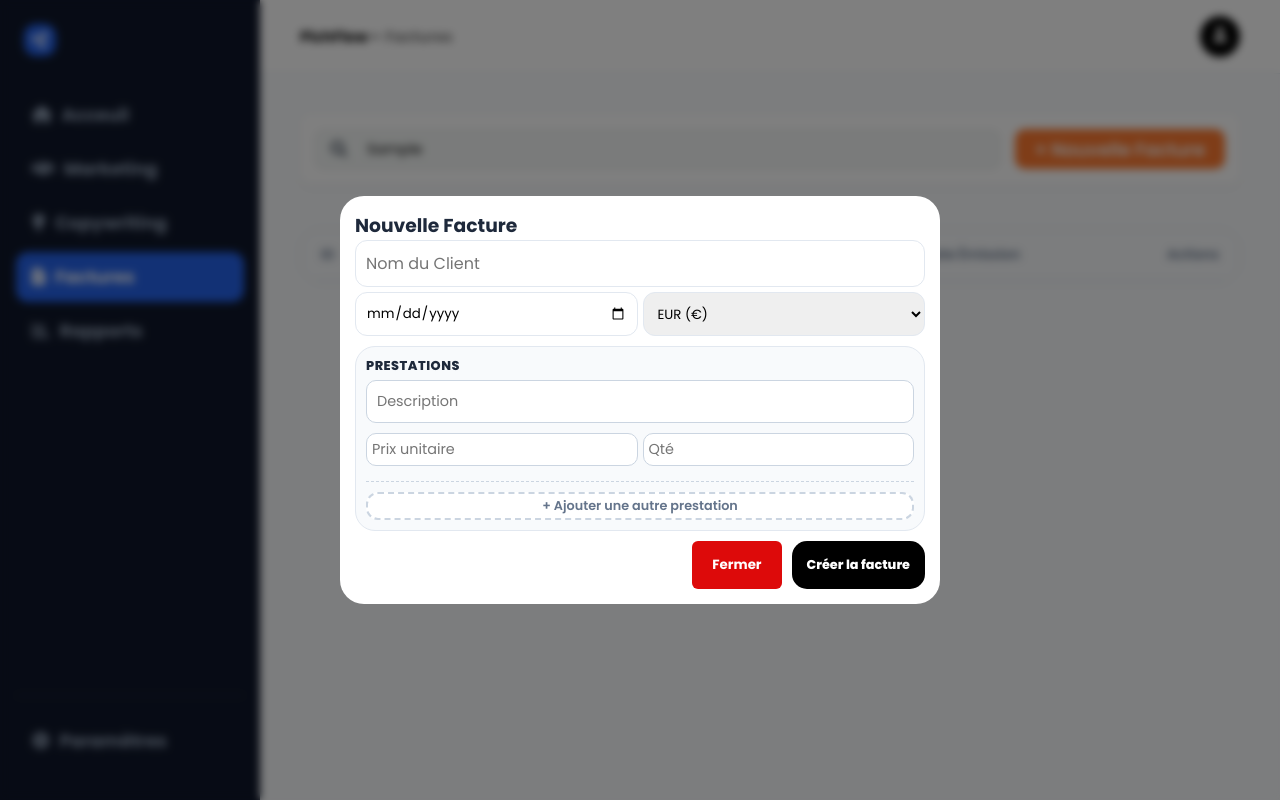
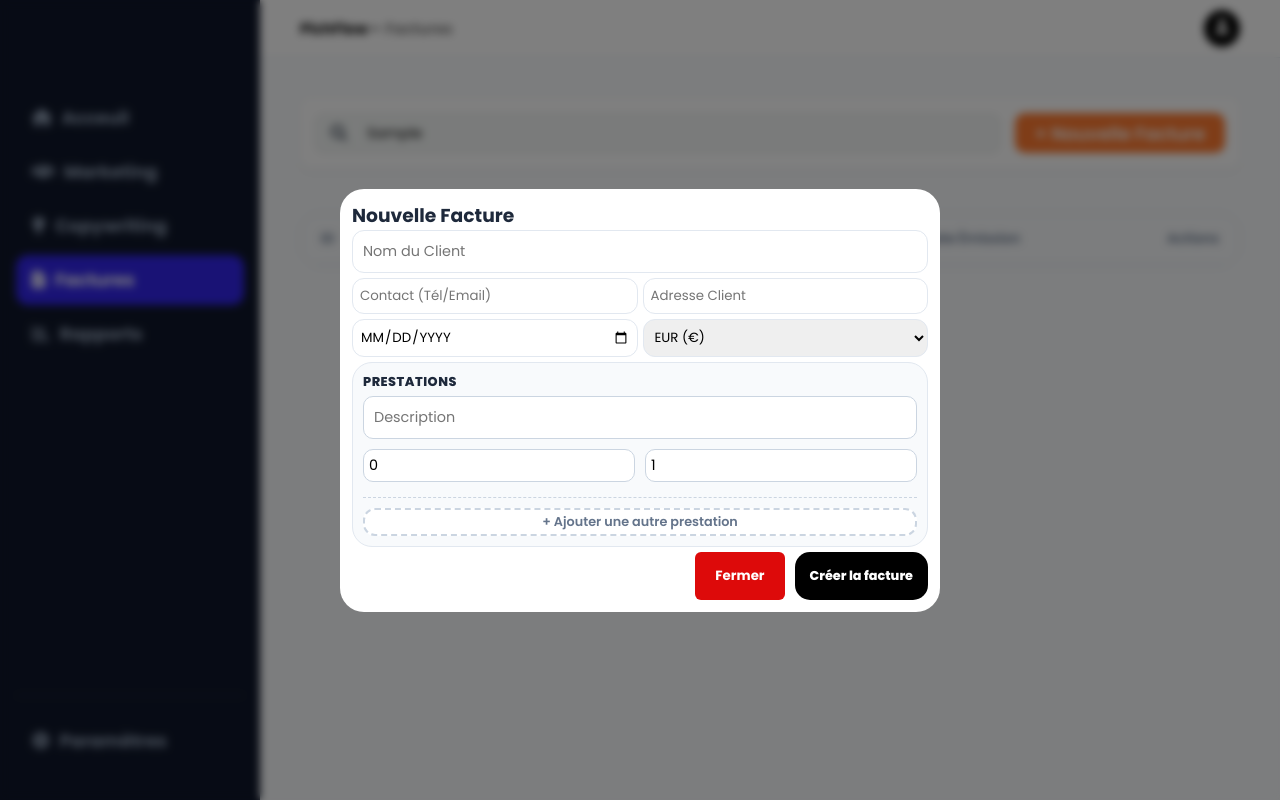
Before and after one commit to kyad-lang-lux/pichflow, a Next.js app: page /factures in a window 1280 px wide. Both pictures are taken after typing "Sample" into the empty fields and a click on the button "+ Nouvelle Facture". Built offline with nearby package versions, Linux system fonts and the light colour scheme.

Commit message:
mise à jour

```diff
--- a/src/app/(dashboard)/dashboard/page.tsx
+++ b/src/app/(dashboard)/dashboard/page.tsx
@@ -35,7 +35,7 @@
 
   return (
     <div className="dashboard-home">
-        <h3 className="welcome"> Bienvenu(e) dans votre tableau de bord <span>... </span> </h3> <br />
+        <h3 className="welcome"> Bienvenu(e) dans votre tableau de bord <span>... </span> </h3>
       <div className="tools-grid">
         {tools.map((tool, index) => (
           <div key={index} className="tool-card">
--- a/src/app/(dashboard)/factures/page.tsx
+++ b/src/app/(dashboard)/factures/page.tsx
@@ -10,6 +10,8 @@
 interface Facture {
   id: string;
   client: string;
+  clientContact: string;
+  clientAdresse: string;
   prestations: Prestation[];
   devise: string;
   date: string;
@@ -21,9 +23,11 @@
     {
       id: 'INV-2026-034',
       client: 'Client ABC',
+      clientContact: '+229 00 00 00 00',
+      clientAdresse: 'Cotonou, Bénin',
       prestations: [{ description: 'Développement Site', prixUnitaire: 1250, quantite: 1 }],
       devise: '€',
-      date: '15 Jan 2026',
+      date: '15/01/2026',
       echeance: '2026-01-30'
     },
   ]);
@@ -32,6 +36,8 @@
   const [isModalOpen, setIsModalOpen] = useState(false);
   const [formData, setFormData] = useState({
     client: '',
+    clientContact: '',
+    clientAdresse: '',
     echeance: '',
     devise: '€',
     prestations: [{ description: '', prixUnitaire: 0, quantite: 1 }] as Prestation[]
@@ -67,77 +73,77 @@
     const sender = savedInfo ? JSON.parse(savedInfo) : { nomService: 'PichFlow Service', adresse: 'Adresse Pro', contact: 'Contact' };
 
     const totalHT = calculateTotal(item.prestations);
-    const tva = totalHT * 0.05;
-    const totalTTC = totalHT + tva;
 
     const container = document.createElement('div');
     container.style.cssText = 'position:fixed; left:-9999px; width:800px; background:white;';
     document.body.appendChild(container);
 
     container.innerHTML = `
-      <div style="padding: 50px; font-family: 'Open Sans', sans-serif; color: #000; border: 15px solid #fdf2f8; min-height: 1130px; position: relative;">
+      <div style="padding: 50px; font-family: 'Open Sans', sans-serif; color: #000; border: 15px solid #fdf2f8; min-height: 1130px; position: relative; background: #fff;">
         <div style="display: flex; justify-content: space-between; align-items: flex-start; margin-bottom: 40px;">
           <div>
-            <h2 style="font-family: 'Bodoni Moda', serif;  font-size: 23px; font-weight: bold; margin: 0;">${sender.nomService.toUpperCase()}</h2>
-            <p style="font-size: 12px; margin-top: 5px;">${sender.adresse}<br>${sender.contact}</p>
+            <h2 style="font-family: 'Bodoni Moda', serif; font-size: 26px; font-weight: bold; margin: 0; color: #000;">${sender.nomService.toUpperCase()}</h2>
+            <p style="font-size: 12px; margin-top: 5px; color: #444; line-height: 1.4;">${sender.adresse}<br>${sender.contact}</p>
           </div>
-          <h2 style=" font-family: 'Antonio', sans-serif; font-size: 40px; font-weight: 900; color: #000; margin: -10px;">FACTURE</h2>
+          <div style="text-align: right;">
+            <h2 style="font-family: 'Antonio', sans-serif; font-size: 45px; font-weight: 900; color: #000; margin: 0; line-height: 1;">FACTURE</h2>
+            <p style="font-weight: bold; margin-top: 10px;">N° : ${item.id}</p>
+          </div>
         </div>
 
-        <div style="display: flex; justify-content: space-between; border-bottom: 2px solid #000; padding-bottom: 10px; margin-bottom: 30px; font-weight: bold; font-size: 14px;">
-          <div>DATE : ${item.date} <br> ÉCHÉANCE : ${item.echeance}</div>
-          <div>FACTURE N° : ${item.id}</div>
+        <div style="display: flex; justify-content: space-between; margin-bottom: 40px; gap: 20px;">
+          <div style="flex: 1; border: 1.5px solid #000; padding: 15px; border-radius: 4px;">
+            <p style="font-size: 10px; font-weight: 900; text-transform: uppercase; margin-bottom: 8px; color: #666;">Informations :</p>
+            <p style="font-size: 13px; margin: 0;"><strong>DATE :</strong> ${item.date}</p>
+            <p style="font-size: 13px; margin: 5px 0 0 0;"><strong>ÉCHÉANCE :</strong> ${item.echeance}</p>
+          </div>
+          <div style="flex: 1; border: 1.5px solid #000; padding: 15px; border-radius: 4px; background: #fdf2f822;">
+            <p style="font-size: 10px; font-weight: 900; text-transform: uppercase; margin-bottom: 8px; color: #666;">Destinataire :</p>
+            <p style="font-size: 16px; font-weight: 800; margin: 0;">${item.client.toUpperCase()}</p>
+            <p style="font-size: 12px; margin-top: 5px; color: #444;">${item.clientContact}<br>${item.clientAdresse}</p>
+          </div>
         </div>
 
-        <div style="margin-bottom: 50px; text-align: right;">
-          <p style="font-size: 11px; font-weight: 900; text-transform: uppercase;">Destinataire :</p>
-          <p style="font-size: 16px; font-weight: bold;">${item.client}</p>
-        </div>
-
-        <table style="width: 100%; border-collapse: collapse;">
+        <table style="width: 100%; border-collapse: collapse; border: 1.2px solid #313030;">
           <thead>
-            <tr style="border-bottom: 2px solid #000;">
-              <th style="text-align: left; padding: 10px; font-size: 12px;">DESCRIPTION</th>
-              <th style="text-align: right; padding: 10px; font-size: 12px;">PRIX UNITAIRE</th>
-              <th style="text-align: right; padding: 10px; font-size: 12px;">QTÉ</th>
-              <th style="text-align: right; padding: 10px; font-size: 12px;">TOTAL</th>
+            <tr style="background: #c7dff0; color: #000;">
+              <th style="text-align: left; padding: 12px; font-size: 11px; border: 1px solid #313030;">DESCRIPTION</th>
+              <th style="text-align: right; padding: 12px; font-size: 11px; border: 1px solid #313030;">PRIX UNITAIRE</th>
+              <th style="text-align: right; padding: 12px; font-size: 11px; border: 1px solid #313030;">QTÉ</th>
+              <th style="text-align: right; padding: 12px; font-size: 11px; border: 1px solid #313030;">TOTAL</th>
             </tr>
           </thead>
           <tbody>
             ${item.prestations.map(p => `
-              <tr style="border-bottom: 1px solid #eee;">
-                <td style="padding: 15px 10px; font-weight: bold;">${p.description}</td>
-                <td style="padding: 15px 10px; text-align: right;">${p.prixUnitaire} ${item.devise}</td>
-                <td style="padding: 15px 10px; text-align: right;">${p.quantite}</td>
-                <td style="padding: 15px 10px; text-align: right; font-weight: bold;">${(p.prixUnitaire * p.quantite).toFixed(2)} ${item.devise}</td>
+              <tr>
+                <td style="padding: 12px; font-weight: bold; border: 1px solid #313030; font-size: 13px;">${p.description}</td>
+                <td style="padding: 12px; text-align: right; border: 1px solid #313030; font-size: 13px;">${p.prixUnitaire.toLocaleString()} ${item.devise}</td>
+                <td style="padding: 12px; text-align: right; border: 1px solid #313030; font-size: 13px;">${p.quantite}</td>
+                <td style="padding: 12px; text-align: right; font-weight: 800; border: 1px solid #313030; font-size: 13px;">${(p.prixUnitaire * p.quantite).toLocaleString()} ${item.devise}</td>
               </tr>
             `).join('')}
           </tbody>
         </table>
 
-        <div style="margin-left: auto; width: 300px; margin-top: 40px;">
-          <div style="display: flex; justify-content: space-between; padding: 5px 0;"><span>TOTAL HT :</span><span>${totalHT.toFixed(2)} ${item.devise}</span></div>
-          <div style="display: flex; justify-content: space-between; padding: 5px 0; color: #666;"><span>TVA (5%) :</span><span>${tva.toFixed(2)} ${item.devise}</span></div>
-          <div style="display: flex; justify-content: space-between; border-top: 2px solid #000; padding: 10px 0; font-size: 20px; font-weight: 900;">
-            <span>TOTAL TTC :</span><span>${totalTTC.toFixed(2)} ${item.devise}</span>
+        <div style="margin-left: auto; width: 280px; margin-top: 30px; border: 1.5px solid #313030;">
+          <div style="display: flex; justify-content: space-between; padding: 15px 12px; background: #313030; color: #fff;">
+            <span style="font-size: 14px; font-weight: bold;">TOTAL NET :</span>
+            <span style="font-size: 16px; font-weight: 900;">${totalHT.toLocaleString()} ${item.devise}</span>
           </div>
         </div>
 
-        <div style="position: absolute; bottom: 60px; left: 50px; width: calc(100% - 100px); text-align: center; border-top: 1px solid #eee; padding-top: 20px;">
-          <p style="font-style: italic; font-size: 14px; color: #374151;">
-            Merci pour votre confiance ! Nous restons à votre disposition pour toute question concernant cette facture.
-          </p>
+        <div style="position: absolute; bottom: 60px; left: 50px; width: calc(100% - 100px); text-align: center; border-top: 1.5px solid #000; padding-top: 20px;">
+          <p style="font-style: italic; font-size: 13px; color: #000; font-weight: 600;">Merci pour votre confiance !</p>
+          <p style="font-size: 10px; color: #666; margin-top: 10px;">Généré via PichFlow - pichflow.com</p>
         </div>
       </div>
     `;
 
     try {
-      // @ts-ignore
-      const canvas = await window.html2canvas(container, { scale: 3 });
-      const imgData = canvas.toDataURL('image/png');
-      // @ts-ignore
-      const pdf = new window.jspdf.jsPDF('p', 'mm', 'a4');
-      pdf.addImage(imgData, 'PNG', 0, 0, 210, (canvas.height * 210) / canvas.width);
+      const canvas = await (window as any).html2canvas(container, { scale: 2, useCORS: true });
+      const imgData = canvas.toDataURL('image/jpeg', 0.8);
+      const pdf = new (window as any).jspdf.jsPDF('p', 'mm', 'a4');
+      pdf.addImage(imgData, 'JPEG', 0, 0, 210, (canvas.height * 210) / canvas.width);
       pdf.save(`Facture_${item.id}.pdf`);
     } finally { document.body.removeChild(container); }
   };
@@ -153,11 +159,17 @@
 
     setFactures([newInvoice, ...factures]);
     setIsModalOpen(false);
-    setFormData({client:'', echeance:'', devise:'€', prestations:[{description:'', prixUnitaire:0, quantite:1}]});
+    setFormData({
+      client:'', clientContact:'', clientAdresse:'', echeance:'', devise:'€',
+      prestations:[{description:'', prixUnitaire:0, quantite:1}]
+    });
   };
 
   const filtered = factures.filter(f => f.client.toLowerCase().includes(searchTerm.toLowerCase()));
-
+const removePrestationLine = (index: number) => {
+  const newPrestations = formData.prestations.filter((_, i) => i !== index);
+  setFormData({ ...formData, prestations: newPrestations });
+};
   return (
     <div className="factures-container">
       {isModalOpen && (
@@ -166,13 +178,39 @@
     <h3>Nouvelle Facture</h3>
     <form onSubmit={handleSave} className="modern-form">
       <div className="form-section">
-                <input type="text" placeholder="Nom du Client" required value={formData.client} onChange={(e)=>setFormData({...formData, client: e.target.value})} className="main-input" />
+        <input
+          type="text" placeholder="Nom du Client" required
+          value={formData.client}
+          onChange={(e)=>setFormData({...formData, client: e.target.value})}
+          className="main-input"
+        />
         <div className="row">
-                  <input type="date" required onChange={(e)=>setFormData({...formData, echeance: e.target.value})} />
+           <input style={{width: '100%'}}
+            type="text" placeholder="Contact (Tél/Email)" required
+            value={formData.clientContact}
+            onChange={(e)=>setFormData({...formData, clientContact: e.target.value})}
+          />
+          <input style={{width: '100%'}}
+            type="text" placeholder="Adresse Client" required
+            value={formData.clientAdresse}
+            onChange={(e)=>setFormData({...formData, clientAdresse: e.target.value})}
+          />
+        </div>
+        <div className="row">
+          <input style={{textTransform: 'uppercase'}}
+            type="date"
+            required
+            min="2000-01-01"
+            max="9999-12-31"
+            onChange={(e)=>setFormData({...formData, echeance: e.target.value})}
+          />
           <select value={formData.devise} onChange={(e)=>setFormData({...formData, devise: e.target.value})}>
             <option value="€">EUR (€)</option>
             <option value="FCFA">FCFA</option>
             <option value="$">USD ($)</option>
+            <option value="£">GBP (£)</option>
+            <option value="CHF">CHF</option>
+            <option value="CAD">CAD ($)</option>
           </select>
         </div>
       </div>
@@ -181,11 +219,37 @@
         <label>Prestations</label>
         <div className="prestations-scroll-area">
           {formData.prestations.map((p, index) => (
-                    <div key={index} className="prestation-row">
-                      <input type="text" placeholder="Description" onChange={(e) => updatePrestation(index, 'description', e.target.value)} required />
-                      <div className="row-inner">
-                         <input type="number" placeholder="Prix unitaire" onChange={(e) => updatePrestation(index, 'prixUnitaire', parseFloat(e.target.value))} required />
-                         <input type="number" placeholder="Qté" onChange={(e) => updatePrestation(index, 'quantite', parseInt(e.target.value))} required />
+            <div key={index} className="prestation-row" style={{position: 'relative'}}>
+              <input type="text" placeholder="Description" value={p.description} onChange={(e) => updatePrestation(index, 'description', e.target.value)} required />
+              <div className="row-inner" style={{display: 'flex', alignItems: 'center', gap: '10px'}}>
+                 <input
+                    type="number"
+                    placeholder="Prix unitaire"
+                    min="0"
+                    step="0.01"
+                    value={p.prixUnitaire}
+                    onChange={(e) => updatePrestation(index, 'prixUnitaire', Math.max(0, parseFloat(e.target.value)))}
+                    required
+                 />
+                 <input
+                    type="number"
+                    placeholder="Qté"
+                    min="1"
+                    value={p.quantite}
+                    onChange={(e) => updatePrestation(index, 'quantite', Math.max(1, parseInt(e.target.value)))}
+                    required
+                 />
+
+                 {/* Bouton supprimer : s'affiche seulement si ce n'est pas la première ligne */}
+                 {index !== 0 && (
+                   <button
+                     type="button"
+                     onClick={() => removePrestationLine(index)}
+                     style={{background: 'none', border: 'none', color: '#ef4444', cursor: 'pointer', padding: '5px'}}
+                   >
+                     <i className="fa-solid fa-trash-can"></i>
+                   </button>
+                 )}
               </div>
               <hr className="separator" />
             </div>
@@ -240,8 +304,7 @@
             </div>
           ))}
         </div>
-      </div>
-      <br /><br /><br /><br />
+      </div> <br /><br /><br />
     </div>
   );
 }
--- a/src/app/(dashboard)/layout.tsx
+++ b/src/app/(dashboard)/layout.tsx
@@ -44,10 +44,12 @@
       <aside className="sidebar">
         <div className="sidebar-header">
           <Link href="/dashboard" className="logo">
-            <div className="logo-icon">
+            {/* <div className="logo-icon">
               <i className="fa-solid fa-circle-nodes"></i>
-            </div>
-            <span className="logo-text">Pich.Flow</span>
+            </div> */}
+            <span className="logo-text">
+          <span className="ft" >ll</span>Pich<span className="blue-text">Flow</span>
+        </span>
           </Link>
         </div>
 
--- a/src/app/dashboard.css
+++ b/src/app/dashboard.css
@@ -6,7 +6,7 @@
 
 /* --- 1. VARIABLES ET RÉINITIALISATION --- */
 :root {
-  --primary-blue: #2563EB;
+  --primary-blue: #3225eb;
   --sidebar-dark: #0F172A;
   --bg-light: #F8FAFC;
   --text-main: #1E293B;
@@ -54,10 +54,13 @@
   width: 32px; height: 32px; border-radius: 8px;
   display: flex; align-items: center; justify-content: center; color: var(--white);
 }
-.logo-text { font-weight: 700; font-size: 1.2rem; color: var(--white); }
+.logo-text { font-weight: 700; font-size: 1.5rem; color: var(--white); }
 
 .sidebar-menu { padding: 10px 16px; display: flex; flex-direction: column; height: 100%; }
 
+.logo .logo-text .ft {
+  color: #fff;
+}
 .menu-item {
   display: flex; align-items: center; gap: 10px; padding: 12px 16px;
   color: #94A3B8; text-decoration: none; border-radius: 12px;
@@ -85,7 +88,7 @@
 .dashboard-main { margin-left: 260px; flex: 1; background-color: var(--bg-light); }
 
 .topbar {
-  background: var(--white); padding: 16px 40px;
+  background: var(--white); padding: 10px 40px;
   display: flex; justify-content: space-between; align-items: center;
   border-bottom: 1px solid var(--border-light); position: sticky; top: 0; z-index: 90;
 }
@@ -146,7 +149,7 @@
 .ia-textarea { height: 120px; resize: none; }
 
 .btn-generate {
-  width: 100%; background: linear-gradient(135deg, #FF7A30, #FB923C);
+  width: 100%;
   color: white; border: none; padding: 15px; border-radius: 12px;
   font-weight: 700; font-size: 1rem; cursor: pointer; display: flex;
   align-items: center; justify-content: center; gap: 10px;
@@ -240,13 +243,13 @@
   max-width: 600px !important;
   width: 96% !important;
   border-radius: 24px !important;
-  padding: 15px !important;
+  padding: 12px !important;
 }
 
 .modern-form {
   display: flex;
   flex-direction: column;
-  gap: 10px;
+  gap: 5px;
 }
 
 .main-input {
@@ -254,7 +257,7 @@
   padding: 10px;
   border: 1px solid #e2e8f0;
   border-radius: 12px;
-  font-size: 1rem;
+  font-size: .9rem;
   outline: none;
   transition: border-color 0.2s;
 }
@@ -268,7 +271,7 @@
 }
 
 .form-section .row input, .row select {
-  padding: 10px;
+  padding: 7px;
   margin-top: 5px;
   border: 1px solid #e2e8f0;
   border-radius: 12px;
@@ -477,9 +480,9 @@
     /* border-bottom: 3px solid #d9e0e7; */
     background-color: #fff;
   }
-  .tab-item {margin-bottom: 0; display: flex; flex-direction: column; align-items: center; color: rgb(56, 55, 55); text-decoration: none; font-size: 1.5rem; gap: 4px; flex: 1; position: relative; font-weight: 800; }
-  .tab-item.active { color: #2563eb; font-weight: bold;   bottom: 12px; gap: 2px; font-weight: bold; }
-  .tab-item.active::before { content: ' '; position: absolute; bottom: -13px;  width: 60%; height: 7px; background: #2563EB; border-radius: 5px 5px 0 0; box-shadow: 0 0 15px #2563eb, 0 0 12px #2563eb, 0 0 12px #2563eb inset;}
+  .tab-item {margin-bottom: 0; display: flex; flex-direction: column; align-items: center; color: #000; text-decoration: none; font-size: 1.5rem; gap: 0px; flex: 1; position: relative; font-weight: 800; }
+  .tab-item.active { color: #2563eb; font-weight: bold;   bottom: 8px; gap: 0px; font-weight: bold; }
+  .tab-item.active::before { content: ' '; position: absolute; bottom: -9px;  width: 60%; height: 6px; background: #2563EB; border-radius: 5px 5px 0 0; box-shadow: 0 0 15px #2563eb, 0 0 12px #2563eb, 0 0 12px #2563eb inset;}
  .mobile-tab-bar span {
   /* display: none; */
   font-size: .71rem;
@@ -550,9 +553,8 @@
   margin: auto;
   width: 100%;
 border: 0;
-padding: 10px;
+padding: 8px;
 border-radius: 50%;
-background: linear-gradient(135deg, #FB923C, #3B82F6);
 background: #000;
 cursor: pointer;
 color: #fff;
@@ -824,7 +826,7 @@
   margin: auto;
   width: 100%;
 border: 0;
-padding: 8px;
+padding: 4px;
 border-radius: 50%;
 /* background: #FB923C; */
 background: linear-gradient(135deg, #FB923C, #3B82F6);
@@ -935,7 +937,7 @@
 
 .modal-content {
   background: white;
-  padding: 25px;
+  padding: 20px;
   border-radius: 12px;
   width: 90%;
   max-width: 500px;
--- a/src/app/globals.css
+++ b/src/app/globals.css
@@ -7,7 +7,7 @@
 
 
 :root {
-  --primary: #2563eb;
+  --primary: #2532eb;
   --secondary: #1e3a8a;
   --text-grey: #64748b;
   --white: #ffffff;
@@ -91,29 +91,40 @@
 
 .logo-icon {
   background: var(--primary);
-  width: 32px;
-  height: 32px;
+  width: 30px;
+  height: 30px;
   display: flex;
   align-items: center;
   justify-content: center;
   border-radius: 12px;
   color: white;
+  transform: rotateZ(0deg);
+  /* display: none; */
   /* margin-right: 5px; */
+
 }
 
 .logo-text {
   font-weight: 900;
-  font-size: 1.25rem;
+  font-size: 1.5rem;
   color: #0f172a;
   font-family: "Poppins", sans-serif;
   letter-spacing: 0px;
 
-  white-space: nowrap;           /* empêche le retour à la ligne */
-  overflow: hidden;              /* cache le texte non écrit */
-  width: 0;                      /* départ du texte invisible */
-  animation: typing 1s steps(30, end) forwards; /* steps = nb de lettres */
-}
-
+  white-space: nowrap;
+  overflow: hidden;
+  width: 0;
+  animation: typing 1s steps(30, end) forwards;
+}
+
+.logo .logo-text .ft {
+  font-size: 23px;
+  gap: 0px;
+  color: #000;
+  letter-spacing: -.9px;
+  font-weight: 800;
+  margin: 0px;
+}
 @keyframes typing {
   0% {
     width: 0;
@@ -125,7 +136,7 @@
 
 .logo-text span {
   color: var(--primary);
-  letter-spacing: -.8;
+  letter-spacing: 0;
 }
 
 
@@ -170,14 +181,15 @@
   color: #0f172a;
   font-weight: 600;
   /* background: #eeeff1; */
-  border: 2px solid #eeeff1;
-  padding: 0.5rem 0.8rem;
+  border: 1px solid #eeeff1;
+  padding: 0.5rem 0.9rem;
   font-size: 1rem;
   border-radius: 10px;
   display: flex;
   border-radius: 50px;
   align-items: center;
   gap: 6px;
+  transition: .5s ease;
 }
 
  .btn-primary {
@@ -197,7 +209,12 @@
     box-shadow: 0 5px 2px #b3b1b1;
 }
 
-
+.btn-text:hover {
+   transform: translateY(-2px);
+   background: #1d4ed8;
+   color: #fff;
+   padding: 0.6rem 1rem;
+}
 .btn-primary:hover {
   transform: translateY(-2px);
   box-shadow: 0 6px 15px rgba(255, 122, 48, 0.3);
@@ -1222,10 +1239,11 @@
 .footer-logo span {
   color: white;
   font-weight: 700;
-  font-size: 1.2rem;
   letter-spacing: -0.5px;
 }
-
+.footer-container .logo .logo-text .ft{
+color: #fff;
+}
 .footer-brand p {
   line-height: 1.6;
   max-width: 320px;
--- a/src/app/page.tsx
+++ b/src/app/page.tsx
@@ -319,12 +319,12 @@
   </div>
 
   {/* Bouton d'action en bas */}
-  <div className="magic-action">
+  {/* <div className="magic-action">
     <a href="/inscription" className="btn-prima btn-black-border">
   Commencer maintenant
   <i className="fa-solid fa-arrow-right-long icon-go"></i>
 </a>
-  </div> <br />
+  </div> <br /> */}
 </section>
 
 
--- a/src/components/Footer.tsx
+++ b/src/components/Footer.tsx
@@ -9,11 +9,11 @@
           <div className="footer-logo">
 
             <Link href="/" className="logo" >
-        <div className="logo-icon">
+        {/* <div className="logo-icon">
           <i className="fa-solid fa-circle-nodes"></i>
-        </div>
-        <span >
-          Pich<span className="blue-text">.Flow</span>
+        </div> */}
+        <span className="logo-text">
+          <span className="ft" >ll</span>Pich<span className="blue-text">Flow</span>
         </span>
       </Link>
           </div>
--- a/src/components/Navbar.tsx
+++ b/src/components/Navbar.tsx
@@ -12,11 +12,11 @@
   return (
     <header className="header">
       <Link href="/" className="logo" onClick={closeMenu}>
-        <div className="logo-icon">
+        {/* <div className="logo-icon">
           <i className="fa-solid fa-circle-nodes"></i>
-        </div>
+        </div> */ }
         <span className="logo-text">
-          Pich<span className="blue-text">.Flow</span>
+          <span className="ft" >ll</span>Pich<span className="blue-text">Flow</span>
         </span>
       </Link>
 
```
Lines whose indentation alone changed are shown as unchanged.
